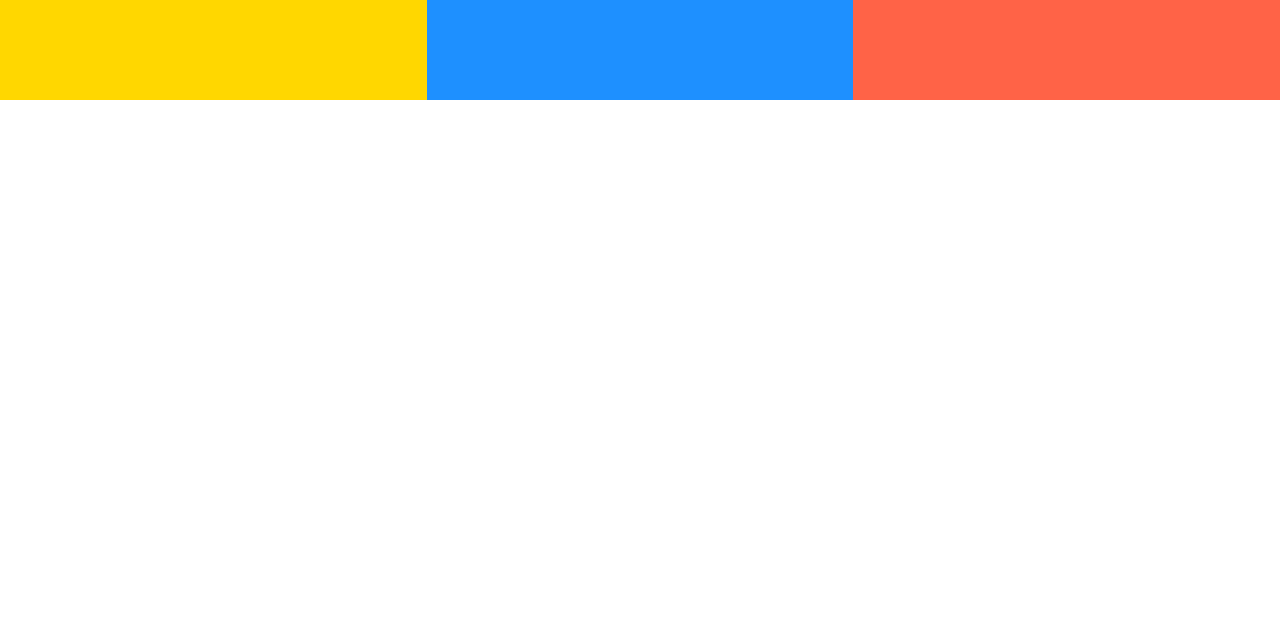
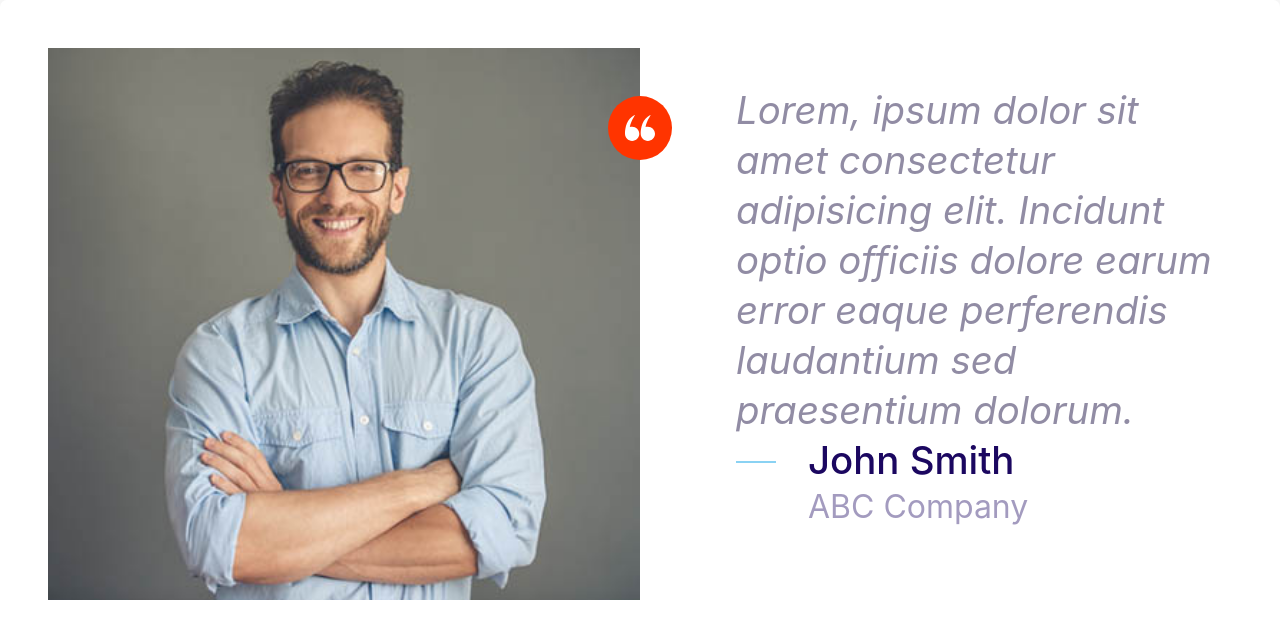
Before and after one commit to rajeswari03/moshify, a plain HTML site: page index.html in a window 1280 px wide. Drawn offline with nearby package versions, Linux system fonts and the light colour scheme.

Commit message:
deefine testimonial.

```diff
--- a/css/styles.css
+++ b/css/styles.css
@@ -130,9 +130,16 @@ a {
   width: 40px;
   height: 40px;
 }
+.icon--small {
+  width: 30px;
+  height: 30px;
+}
 
 .icon--primary {
   fill: var(--color-primary);
+}
+.icon--white {
+  fill: #fff;
 }
 
 .icon-container {
@@ -143,6 +150,9 @@ a {
   display: inline-flex;
   justify-content: center;
   align-items: center;
+}
+.icon-container--accent {
+  background: var(--color-accent);
 }
 /*buttons*/
 .btn {
@@ -383,3 +393,38 @@ a {
     grid-template-columns: repeat(3, 1fr);
   }
 }
+/*testimonial*/
+.testimonial {
+  padding: 3rem;
+}
+
+.testimonial__image {
+  position: relative;
+  margin: 0 3rem;
+}
+
+.testimonial__image > img {
+  width: 100%;
+}
+
+.testimonial__image > .icon-container {
+  position: absolute;
+  top: 3rem;
+  right: -32px;
+}
+
+@media screen and (min-width: 768px) {
+  .testimonial__image {
+    margin: 0;
+  }
+
+  .testimonial .quote,
+  .testimonial .quote__author {
+    font-size: 2.4rem;
+  }
+
+  .testimonial .quote {
+    margin-left: 6rem;
+    margin-right: 0;
+  }
+}
--- a/index.html
+++ b/index.html
@@ -10,10 +10,37 @@
     <link rel="stylesheet" href="css/styles.css" />
   </head>
   <body>
-     <div class="grid grid--1x3">
-      <div style="height: 100px; background: gold"></div>
-      <div style="height: 100px; background: dodgerblue"></div>
-      <div style="height: 100px; background: tomato"></div>
+    <div class="card testimonial">
+      <div class="grid grid--1x2">
+        <div class="testimonial__image">
+          <img src="images/testimonial.jpg" alt="A happy, smiling customer" />
+          <span class="icon-container icon-container--accent">
+            <svg class="icon icon--white icon--small">
+              <use xlink:href="images/sprite.svg#quotes"></use>
+            </svg>
+          </span>
+        </div>
+        <blockquote class="quote">
+          <p class="quote__text">
+            Lorem, ipsum dolor sit amet consectetur adipisicing elit. Incidunt optio
+            officiis dolore earum error eaque perferendis laudantium sed praesentium
+            dolorum.
+          </p>
+          <footer>
+            <div class="media">
+              <div class="media__image">
+                <svg class="icon icon--primary quote__line">
+                  <use xlink:href="images/sprite.svg#line"></use>
+                </svg>
+              </div>
+              <div class="media__body">
+                <h3 class="media__title quote__author">John Smith</h3>
+                <p class="quote__organization">ABC Company</p>
+              </div>
+            </div>
+          </footer>
+        </blockquote>
+      </div>
     </div>
 
 
```
Also changed, not shown: images/testimonial.jpg (added).
